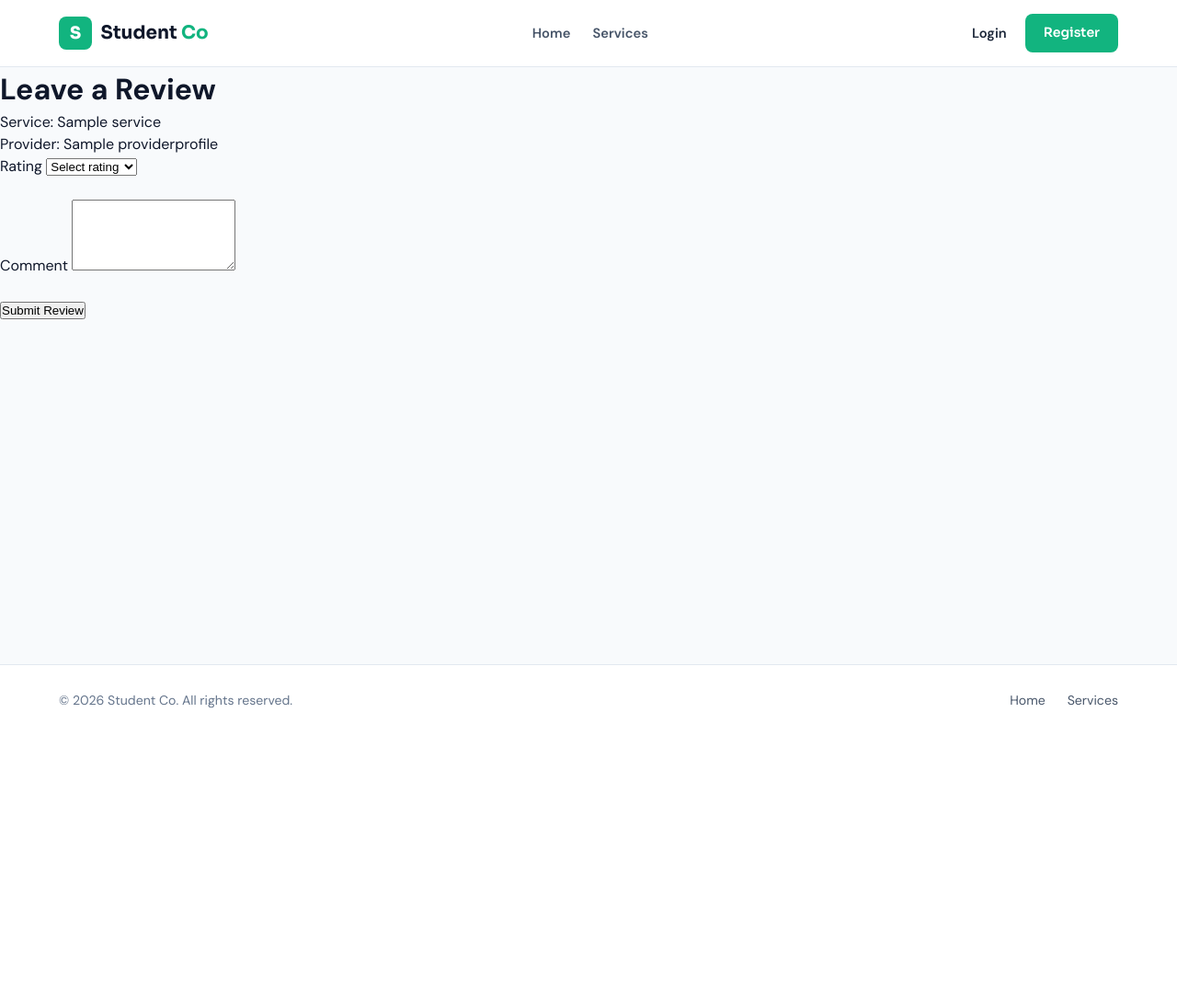
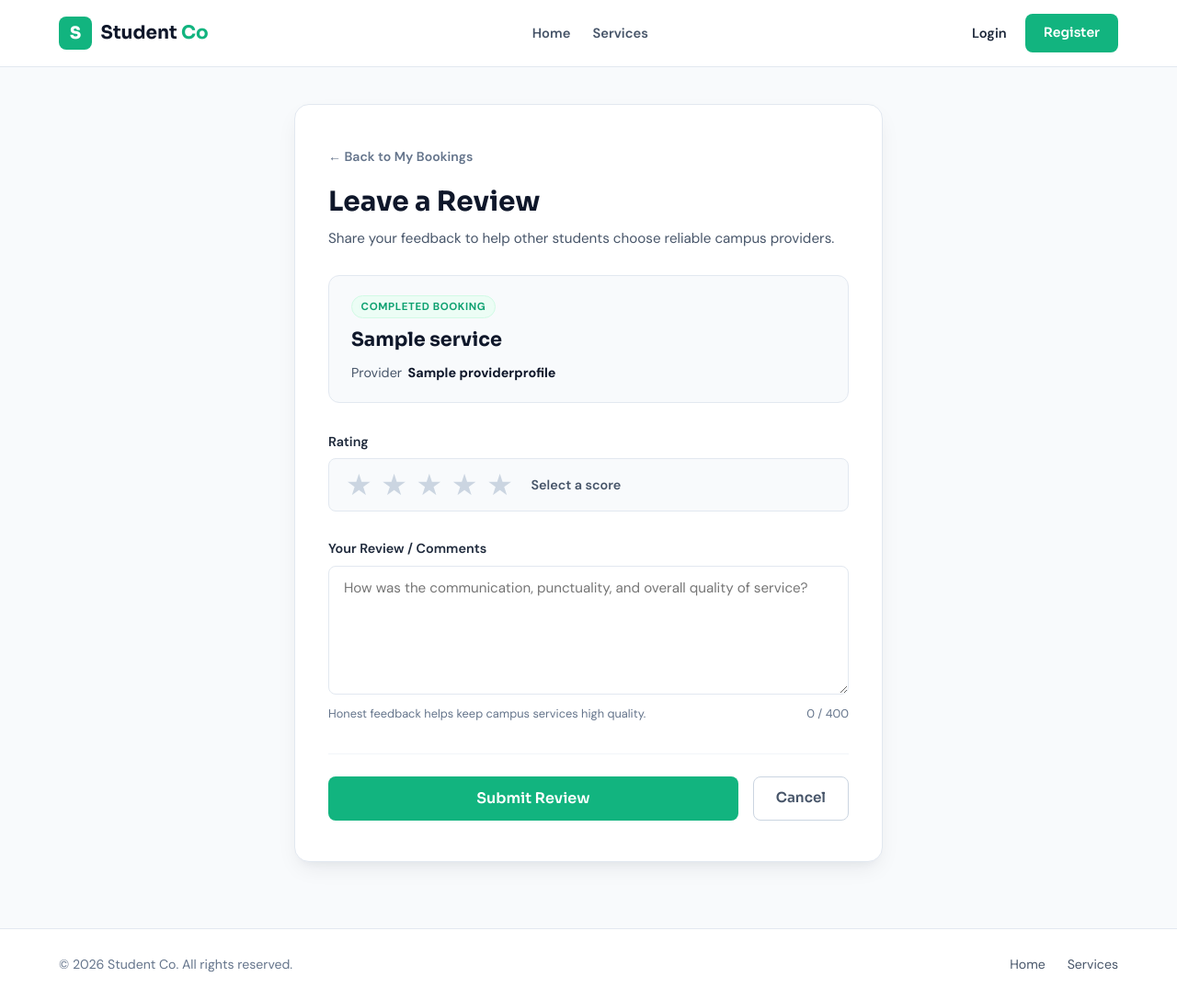
Before and after one commit to thandekamamnguni-glitch/student-co, a Django app: template templates/reviews/create_review.html in a window 1280 px wide. Shown: the whole page at 92% size. Before the commit the page ends 770 px from the top, so only its background shows below. Run offline with Django 5.2, Linux system fonts and the light colour scheme; the template is opened without the code that fills it: values that come from a table or form of the project are taken from there, others are empty; tables that the repository leaves empty hold one stand-in row (values such as "Sample post").

Commit message:
Update review page

```diff
--- /dev/null
+++ b/static/css/pages/create_review.css
@@ -0,0 +1,302 @@
+/* ==========================================================================
+   Student Co - Bookings & Review Styles
+   Path: static/css/pages/create_review.css
+   ========================================================================== */
+
+:root {
+  --green-500: #12b47f;
+  --green-600: #0ea171;
+  --green-100: #d1fae5;
+  --green-50: #ecfdf5;
+  --navy-950: #080d1a;
+  --navy-900: #0f172a;
+  --navy-800: #1e293b;
+  --navy-600: #475569;
+  --navy-500: #64748b;
+  --navy-300: #cbd5e1;
+  --navy-200: #e2e8f0;
+  --navy-100: #f1f5f9;
+  --bg-page: #f8fafc;
+  --card-bg: #ffffff;
+  --danger: #dc2626;
+  --gold: #f59e0b;
+  --gold-light: #fef3c7;
+  --font-heading: 'Sora', sans-serif;
+  --font-body: 'DM Sans', sans-serif;
+  --radius-sm: 8px;
+  --radius-md: 12px;
+  --radius-lg: 16px;
+  --shadow-card: 0 10px 25px -5px rgba(15, 23, 42, 0.08), 0 8px 10px -6px rgba(15, 23, 42, 0.04);
+}
+
+*, *::before, *::after {
+  box-sizing: border-box;
+}
+
+.review-page-wrapper {
+  max-width: 680px;
+  margin: 2.5rem auto 4.5rem;
+  padding: 0 1.25rem;
+  font-family: var(--font-body);
+}
+
+.review-card {
+  background: var(--card-bg);
+  border: 1px solid var(--navy-200);
+  border-radius: var(--radius-lg);
+  padding: 2.75rem 2.25rem;
+  box-shadow: var(--shadow-card);
+}
+
+@media (max-width: 600px) {
+  .review-card {
+    padding: 1.75rem 1.25rem;
+    border: none;
+    box-shadow: none;
+    background: transparent;
+  }
+}
+
+.back-link {
+  display: inline-block;
+  font-size: 0.88rem;
+  font-weight: 600;
+  color: var(--navy-500);
+  text-decoration: none;
+  margin-bottom: 1rem;
+  transition: color 0.15s ease;
+}
+
+.back-link:hover {
+  color: var(--green-600);
+}
+
+.form-header h1 {
+  font-family: var(--font-heading);
+  font-size: 1.85rem;
+  font-weight: 700;
+  color: var(--navy-900);
+  margin: 0 0 0.4rem 0;
+}
+
+.form-sub {
+  color: var(--navy-600);
+  font-size: 0.95rem;
+  margin: 0 0 1.75rem 0;
+  line-height: 1.5;
+}
+
+/* Booking summary callout */
+.booking-summary-box {
+  background: #f8fafc;
+  border: 1.5px solid var(--navy-200);
+  border-radius: var(--radius-md);
+  padding: 1.25rem 1.5rem;
+  margin-bottom: 2rem;
+}
+
+.summary-badge {
+  display: inline-block;
+  background: var(--green-50);
+  color: var(--green-600);
+  border: 1px solid var(--green-100);
+  font-size: 0.72rem;
+  font-weight: 700;
+  text-transform: uppercase;
+  letter-spacing: 0.05em;
+  padding: 0.2rem 0.6rem;
+  border-radius: 9999px;
+  margin-bottom: 0.5rem;
+}
+
+.booking-summary-box h2 {
+  font-family: var(--font-heading);
+  font-size: 1.3rem;
+  font-weight: 700;
+  color: var(--navy-900);
+  margin: 0 0 0.6rem 0;
+}
+
+.summary-meta {
+  display: flex;
+  align-items: center;
+  gap: 0.4rem;
+  font-size: 0.9rem;
+  color: var(--navy-600);
+}
+
+.summary-meta strong {
+  color: var(--navy-900);
+}
+
+/* Star Rating Widget */
+.star-rating-widget {
+  display: flex;
+  align-items: center;
+  gap: 0.35rem;
+  padding: 0.75rem 1rem;
+  background: #f8fafc;
+  border: 1.5px solid var(--navy-200);
+  border-radius: var(--radius-sm);
+  margin-bottom: 0.5rem;
+}
+
+.star-btn {
+  background: none;
+  border: none;
+  font-size: 2rem;
+  line-height: 1;
+  color: var(--navy-300);
+  cursor: pointer;
+  padding: 0 2px;
+  transition: transform 0.1s ease, color 0.15s ease;
+}
+
+.star-btn:hover,
+.star-btn.hovered,
+.star-btn.selected {
+  color: var(--gold);
+}
+
+.star-btn:hover {
+  transform: scale(1.15);
+}
+
+.rating-label-text {
+  margin-left: 0.75rem;
+  font-size: 0.9rem;
+  font-weight: 600;
+  color: var(--navy-600);
+}
+
+/* Native select fallback */
+.rating-native-select {
+  display: none;
+}
+
+/* Form inputs */
+.styled-form {
+  display: flex;
+  flex-direction: column;
+  gap: 1.35rem;
+}
+
+.form-group {
+  display: flex;
+  flex-direction: column;
+  gap: 0.45rem;
+}
+
+.form-group label {
+  font-size: 0.9rem;
+  font-weight: 600;
+  color: var(--navy-800);
+}
+
+.form-group textarea {
+  width: 100%;
+  font-family: inherit;
+  font-size: 0.95rem;
+  padding: 0.75rem 1rem;
+  border: 1.5px solid var(--navy-200);
+  border-radius: var(--radius-sm);
+  background: #ffffff;
+  color: var(--navy-900);
+  outline: none;
+  resize: vertical;
+  min-height: 120px;
+  line-height: 1.5;
+  transition: border-color 0.15s ease, box-shadow 0.15s ease;
+}
+
+.form-group textarea:focus {
+  border-color: var(--green-500);
+  box-shadow: 0 0 0 3px var(--green-100);
+}
+
+.textarea-footer {
+  display: flex;
+  justify-content: space-between;
+  align-items: center;
+  font-size: 0.8rem;
+  color: var(--navy-500);
+  margin-top: 4px;
+}
+
+.char-count {
+  font-variant-numeric: tabular-nums;
+}
+
+.field-error {
+  font-size: 0.8rem;
+  color: var(--danger);
+  display: none;
+  margin-top: 2px;
+}
+
+.field-error.active {
+  display: block;
+}
+
+/* Buttons */
+.form-actions {
+  display: flex;
+  align-items: center;
+  gap: 1rem;
+  margin-top: 0.75rem;
+  padding-top: 1.5rem;
+  border-top: 1px solid var(--navy-100);
+}
+
+.btn-submit-review {
+  flex: 1;
+  height: 48px;
+  background: var(--green-500);
+  color: #ffffff;
+  border: none;
+  border-radius: var(--radius-sm);
+  font-family: var(--font-heading);
+  font-size: 1rem;
+  font-weight: 600;
+  cursor: pointer;
+  transition: background-color 0.15s ease, transform 0.05s ease;
+  display: inline-flex;
+  align-items: center;
+  justify-content: center;
+}
+
+.btn-submit-review:hover {
+  background: var(--green-600);
+}
+
+.btn-submit-review:active {
+  transform: translateY(1px);
+}
+
+.btn-submit-review:disabled {
+  opacity: 0.7;
+  cursor: not-allowed;
+}
+
+.btn-cancel {
+  display: inline-flex;
+  align-items: center;
+  justify-content: center;
+  height: 48px;
+  padding: 0 1.5rem;
+  background: transparent;
+  color: var(--navy-600);
+  border: 1.5px solid var(--navy-300);
+  border-radius: var(--radius-sm);
+  text-decoration: none;
+  font-family: var(--font-heading);
+  font-size: 0.95rem;
+  font-weight: 600;
+  transition: all 0.15s ease;
+}
+
+.btn-cancel:hover {
+  border-color: var(--navy-600);
+  color: var(--navy-900);
+  background: var(--navy-100);
+}
--- /dev/null
+++ b/static/js/pages/create_review.js
@@ -0,0 +1,105 @@
+/**
+ * Student Co - Reviews & Bookings Interactivity
+ * Path: static/js/pages/create_review.js
+ */
+
+document.addEventListener('DOMContentLoaded', () => {
+  const form = document.getElementById('review-form');
+  const ratingSelect = document.getElementById('rating-select');
+  const starWidget = document.getElementById('star-widget');
+  const ratingLabel = document.getElementById('rating-label');
+  const starButtons = starWidget ? starWidget.querySelectorAll('.star-btn') : [];
+  const commentInput = document.getElementById('id_comment');
+  const counterEl = document.getElementById('comment-counter');
+  const submitBtn = form ? form.querySelector('.btn-submit-review') : null;
+
+  const labels = {
+    1: '1 - Very poor',
+    2: '2 - Poor',
+    3: '3 - Average',
+    4: '4 - Good',
+    5: '5 - Excellent'
+  };
+
+  function updateStars(val) {
+    starButtons.forEach((btn) => {
+      const btnVal = parseInt(btn.dataset.value, 10);
+      if (btnVal <= val) {
+        btn.classList.add('selected');
+      } else {
+        btn.classList.remove('selected');
+      }
+    });
+    if (ratingLabel) {
+      ratingLabel.textContent = labels[val] || 'Select a score';
+    }
+  }
+
+  // Star hover and click behavior
+  starButtons.forEach((btn) => {
+    const val = parseInt(btn.dataset.value, 10);
+
+    btn.addEventListener('mouseenter', () => {
+      starButtons.forEach((b) => {
+        const bVal = parseInt(b.dataset.value, 10);
+        b.classList.toggle('hovered', bVal <= val);
+      });
+    });
+
+    btn.addEventListener('click', () => {
+      if (ratingSelect) {
+        ratingSelect.value = val;
+      }
+      updateStars(val);
+      clearError();
+    });
+  });
+
+  starWidget?.addEventListener('mouseleave', () => {
+    starButtons.forEach((b) => b.classList.remove('hovered'));
+    const currentVal = parseInt(ratingSelect?.value || 0, 10);
+    updateStars(currentVal);
+  });
+
+  // Character counter
+  if (commentInput && counterEl) {
+    commentInput.addEventListener('input', () => {
+      const len = commentInput.value.length;
+      counterEl.textContent = `${len} / 400`;
+      if (len > 400) {
+        counterEl.style.color = 'var(--danger)';
+      } else {
+        counterEl.style.color = 'var(--navy-500)';
+      }
+    });
+  }
+
+  function clearError() {
+    const err = document.getElementById('rating-error');
+    if (err) {
+      err.textContent = '';
+      err.classList.remove('active');
+    }
+  }
+
+  function showError(msg) {
+    const err = document.getElementById('rating-error');
+    if (err) {
+      err.textContent = msg;
+      err.classList.add('active');
+    }
+  }
+
+  form?.addEventListener('submit', (e) => {
+    if (!ratingSelect || !ratingSelect.value) {
+      e.preventDefault();
+      showError('Please click a star to rate the provider.');
+      return;
+    }
+
+    if (submitBtn) {
+      submitBtn.disabled = true;
+      submitBtn.textContent = 'Submitting Review...';
+    }
+  });
+});
--- a/templates/reviews/create_review.html
+++ b/templates/reviews/create_review.html
@@ -1,55 +1,82 @@
 {% extends "base.html" %}
+{% load static %}
+
+{% block title %}Leave a Review | Student Co{% endblock %}
+
+{% block extra_css %}
+<link rel="stylesheet" href="{% static 'css/pages/create_review.css' %}">
+{% endblock %}
 
 {% block content %}
+<div class="review-page-wrapper">
+    <div class="review-card">
+        <div class="form-header">
+            <a href="{% url 'my_bookings' %}" class="back-link">&larr; Back to My Bookings</a>
+            <h1>Leave a Review</h1>
+            <p class="form-sub">Share your feedback to help other students choose reliable campus providers.</p>
+        </div>
 
-<div class="container">
+        <!-- Booking Summary Box -->
+        <div class="booking-summary-box">
+            <span class="summary-badge">Completed Booking</span>
+            <h2>{{ booking.request.service.title }}</h2>
+            <div class="summary-meta">
+                <span class="meta-label">Provider</span>
+                <strong class="meta-value">{{ booking.response.provider.business_name }}</strong>
+            </div>
+        </div>
 
-    <h1>Leave a Review</h1>
-
-    <p>
-        Service:
-        {{ booking.request.service.title }}
-    </p>
-
-    <p>
-        Provider:
-        {{ booking.response.provider.business_name }}
-    </p>
-
-    <form method="POST">
-
+        <form method="POST" class="styled-form" id="review-form" novalidate>
             {% csrf_token %}
 
-        <label>Rating</label>
+            <div class="form-group">
+                <label for="rating-select">Rating</label>
 
-        <select name="rating" required>
+                <!-- Interactive Star Selector -->
+                <div class="star-rating-widget" id="star-widget" aria-label="Rating selector">
+                    <button type="button" class="star-btn" data-value="1" aria-label="1 star - Very poor">&#9733;</button>
+                    <button type="button" class="star-btn" data-value="2" aria-label="2 stars - Poor">&#9733;</button>
+                    <button type="button" class="star-btn" data-value="3" aria-label="3 stars - Average">&#9733;</button>
+                    <button type="button" class="star-btn" data-value="4" aria-label="4 stars - Good">&#9733;</button>
+                    <button type="button" class="star-btn" data-value="5" aria-label="5 stars - Excellent">&#9733;</button>
+                    <span class="rating-label-text" id="rating-label">Select a score</span>
+                </div>
 
+                <!-- Native select for form submit / fallback -->
+                <select name="rating" id="rating-select" class="rating-native-select" required>
                     <option value="">Select rating</option>
                     <option value="1">1 - Very poor</option>
-            <option value="2">2</option>
+                    <option value="2">2 - Poor</option>
                     <option value="3">3 - Average</option>
-            <option value="4">4</option>
+                    <option value="4">4 - Good</option>
                     <option value="5">5 - Excellent</option>
+                </select>
+                <span class="field-error" id="rating-error"></span>
+            </div>
 
-        </select>
-
-        <br><br>
-
-        <label>Comment</label>
-
+            <div class="form-group">
+                <label for="id_comment">Your Review / Comments</label>
                 <textarea
+                    id="id_comment"
                     name="comment"
                     rows="5"
+                    placeholder="How was the communication, punctuality, and overall quality of service?"
                 ></textarea>
-
-        <br><br>
-
-        <button type="submit">
-            Submit Review
-        </button>
-
-    </form>
-
+                <div class="textarea-footer">
+                    <span class="field-hint">Honest feedback helps keep campus services high quality.</span>
+                    <span class="char-count" id="comment-counter">0 / 400</span>
+                </div>
             </div>
 
+            <div class="form-actions">
+                <button type="submit" class="btn-submit-review">Submit Review</button>
+                <a href="{% url 'my_bookings' %}" class="btn-cancel">Cancel</a>
+            </div>
+        </form>
+    </div>
+</div>
+{% endblock content %}
+
+{% block extra_js %}
+<script src="{% static 'js/pages/create_review.js' %}" defer></script>
 {% endblock %}
```
Lines whose indentation alone changed are shown as unchanged.
